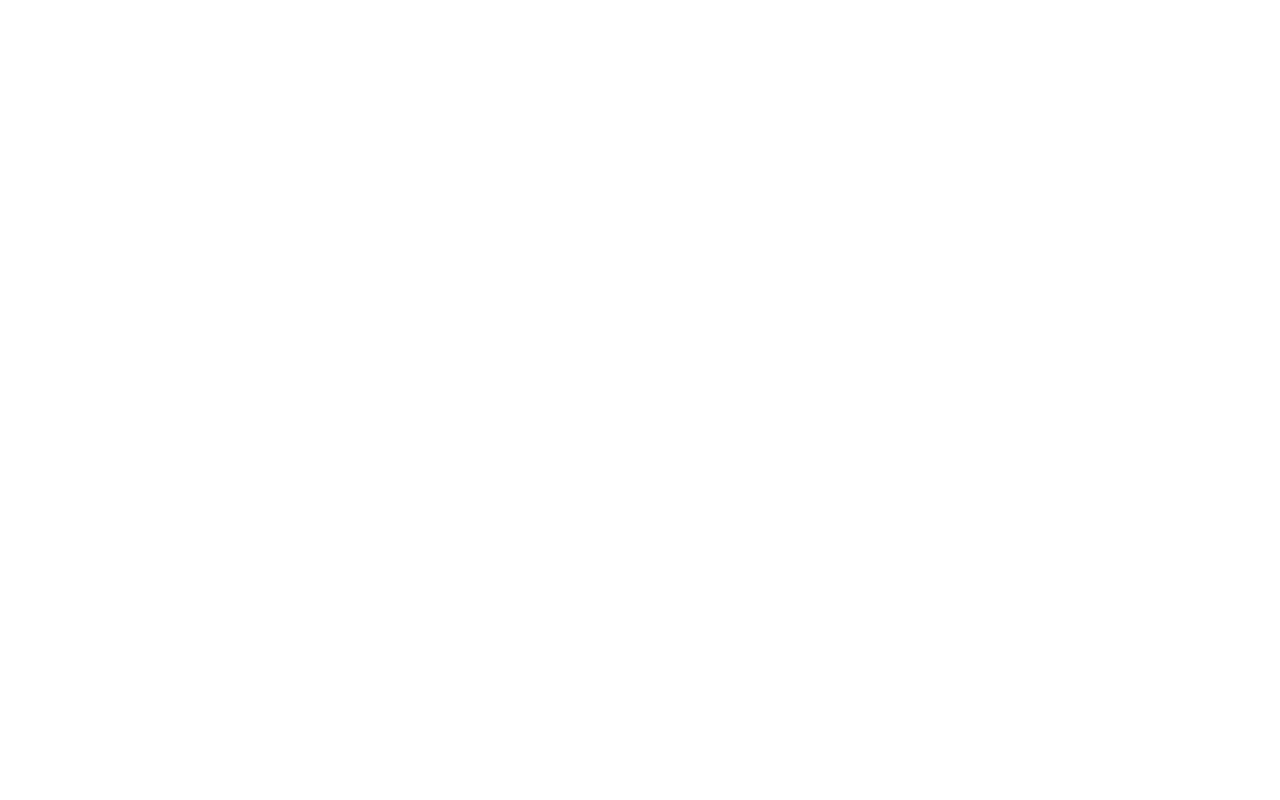
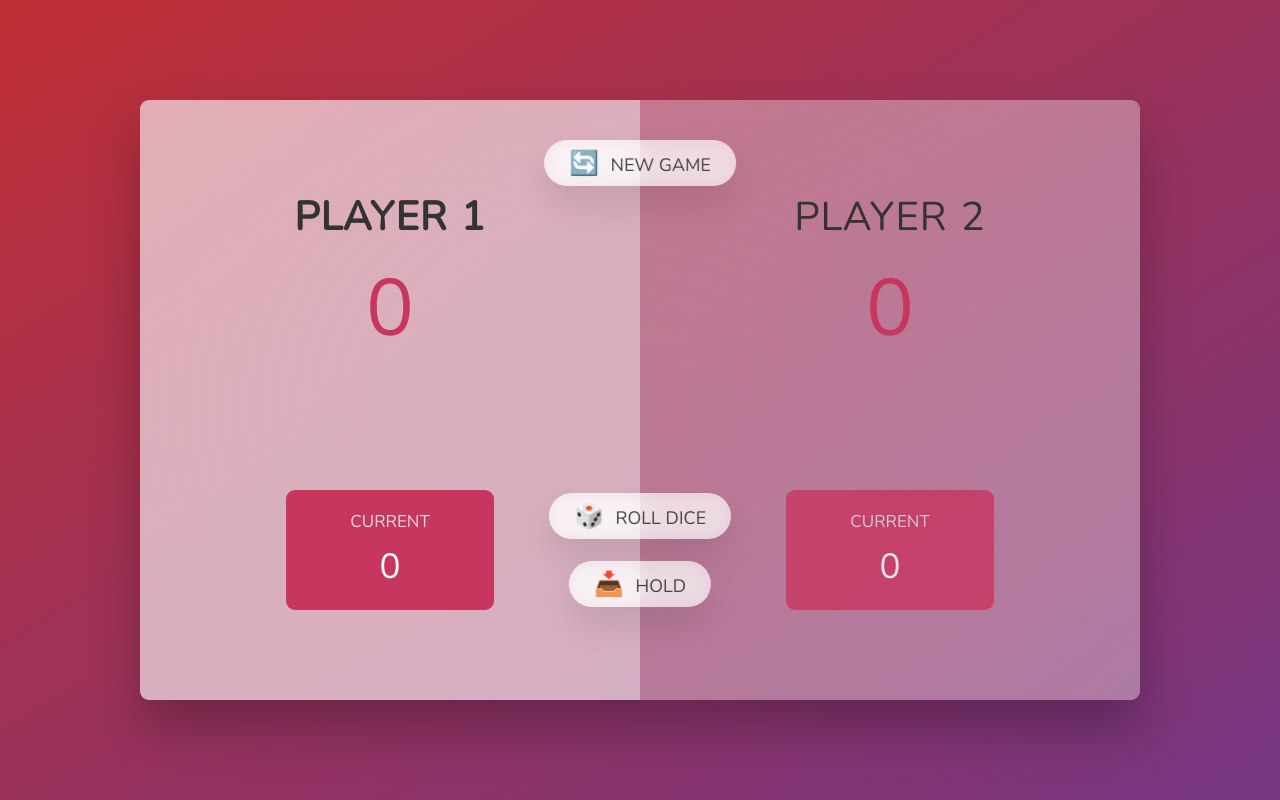
Before and after one commit to tonmoy-dev/pig-game, a plain HTML site: page index.html in a window 1280 px wide. Drawn offline with nearby package versions, Linux system fonts and the light colour scheme.

Commit message:
html template added with scripts

```diff
--- a/index.html
+++ b/index.html
@@ -4,7 +4,33 @@
     <meta charset="UTF-8" />
     <meta name="viewport" content="width=device-width, initial-scale=1.0" />
     <meta http-equiv="X-UA-Compatible" content="ie=edge" />
+    <link rel="stylesheet" href="style.css" />
     <title>Pig Game</title>
   </head>
-  <body></body>
+  <body>
+    <main>
+      <section class="player player--0 player--active">
+        <h2 class="name" id="name--0">Player 1</h2>
+        <p class="score" id="score--0">43</p>
+        <div class="current">
+          <p class="current-label">Current</p>
+          <p class="current-score" id="current--0">0</p>
+        </div>
+      </section>
+      <section class="player player--1">
+        <h2 class="name" id="name--1">Player 2</h2>
+        <p class="score" id="score--1">24</p>
+        <div class="current">
+          <p class="current-label">Current</p>
+          <p class="current-score" id="current--1">0</p>
+        </div>
+      </section>
+
+      <img src="./images/dice-5.png" alt="Playing dice" class="dice" />
+      <button class="btn btn--new">🔄 New game</button>
+      <button class="btn btn--roll">🎲 Roll dice</button>
+      <button class="btn btn--hold">📥 Hold</button>
+    </main>
+    <script src="script.js"></script>
+  </body>
 </html>
--- /dev/null
+++ b/script.js
@@ -0,0 +1,16 @@
+"use strict";
+
+// select elements
+const score0El = document.getElementById("score--0");
+const current0El = document.getElementById("current--0");
+const score1El = document.getElementById("score--1");
+const current1El = document.getElementById("current--1");
+const diceEl = document.querySelector(".dice");
+const resetBtnEl = document.querySelector(".btn--new");
+const rollDiceBtnEl = document.querySelector(".btn--roll");
+const holdBtnEl = document.querySelector(".btn-hold");
+
+// In the begining, score sets to zero & dice will not be appeared.
+score0El.textContent = 0;
+score1El.textContent = 0;
+diceEl.classList.add("hidden");
--- /dev/null
+++ b/style.css
@@ -0,0 +1,171 @@
+@import url("https://fonts.googleapis.com/css2?family=Nunito&display=swap");
+
+* {
+  margin: 0;
+  padding: 0;
+  box-sizing: inherit;
+}
+
+html {
+  font-size: 62.5%;
+  box-sizing: border-box;
+}
+
+body {
+  font-family: "Nunito", sans-serif;
+  font-weight: 400;
+  height: 100vh;
+  color: #333;
+  background-image: linear-gradient(to top left, #753682 0%, #bf2e34 100%);
+  display: flex;
+  align-items: center;
+  justify-content: center;
+}
+
+/* LAYOUT */
+main {
+  position: relative;
+  width: 100rem;
+  height: 60rem;
+  background-color: rgba(255, 255, 255, 0.35);
+  backdrop-filter: blur(200px);
+  filter: blur();
+  box-shadow: 0 3rem 5rem rgba(0, 0, 0, 0.25);
+  border-radius: 9px;
+  overflow: hidden;
+  display: flex;
+}
+
+.player {
+  flex: 50%;
+  padding: 9rem;
+  display: flex;
+  flex-direction: column;
+  align-items: center;
+  transition: all 0.75s;
+}
+
+/* ELEMENTS */
+.name {
+  position: relative;
+  font-size: 4rem;
+  text-transform: uppercase;
+  letter-spacing: 1px;
+  word-spacing: 2px;
+  font-weight: 300;
+  margin-bottom: 1rem;
+}
+
+.score {
+  font-size: 8rem;
+  font-weight: 300;
+  color: #c7365f;
+  margin-bottom: auto;
+}
+
+.player--active {
+  background-color: rgba(255, 255, 255, 0.4);
+}
+.player--active .name {
+  font-weight: 700;
+}
+.player--active .score {
+  font-weight: 400;
+}
+
+.player--active .current {
+  opacity: 1;
+}
+
+.current {
+  background-color: #c7365f;
+  opacity: 0.8;
+  border-radius: 9px;
+  color: #fff;
+  width: 65%;
+  padding: 2rem;
+  text-align: center;
+  transition: all 0.75s;
+}
+
+.current-label {
+  text-transform: uppercase;
+  margin-bottom: 1rem;
+  font-size: 1.7rem;
+  color: #ddd;
+}
+
+.current-score {
+  font-size: 3.5rem;
+}
+
+/* ABSOLUTE POSITIONED ELEMENTS */
+.btn {
+  position: absolute;
+  left: 50%;
+  transform: translateX(-50%);
+  color: #444;
+  background: none;
+  border: none;
+  font-family: inherit;
+  font-size: 1.8rem;
+  text-transform: uppercase;
+  cursor: pointer;
+  font-weight: 400;
+  transition: all 0.2s;
+
+  background-color: white;
+  background-color: rgba(255, 255, 255, 0.6);
+  backdrop-filter: blur(10px);
+
+  padding: 0.7rem 2.5rem;
+  border-radius: 50rem;
+  box-shadow: 0 1.75rem 3.5rem rgba(0, 0, 0, 0.1);
+}
+
+.btn::first-letter {
+  font-size: 2.4rem;
+  display: inline-block;
+  margin-right: 0.7rem;
+}
+
+.btn--new {
+  top: 4rem;
+}
+.btn--roll {
+  top: 39.3rem;
+}
+.btn--hold {
+  top: 46.1rem;
+}
+
+.btn:active {
+  transform: translate(-50%, 3px);
+  box-shadow: 0 1rem 2rem rgba(0, 0, 0, 0.15);
+}
+
+.btn:focus {
+  outline: none;
+}
+
+.dice {
+  position: absolute;
+  left: 50%;
+  top: 16.5rem;
+  transform: translateX(-50%);
+  height: 10rem;
+  box-shadow: 0 2rem 5rem rgba(0, 0, 0, 0.2);
+}
+
+.player--winner {
+  background-color: #2f2f2f;
+}
+
+.player--winner .name {
+  font-weight: 700;
+  color: #c7365f;
+}
+
+.hidden {
+  display: none;
+}
```
Also changed, not shown: images/dice-1.png (added), images/dice-2.png (added), images/dice-3.png (added), images/dice-4.png (added), images/dice-5.png (added), images/dice-6.png (added), images/pig-game-flowchart.png (added).
